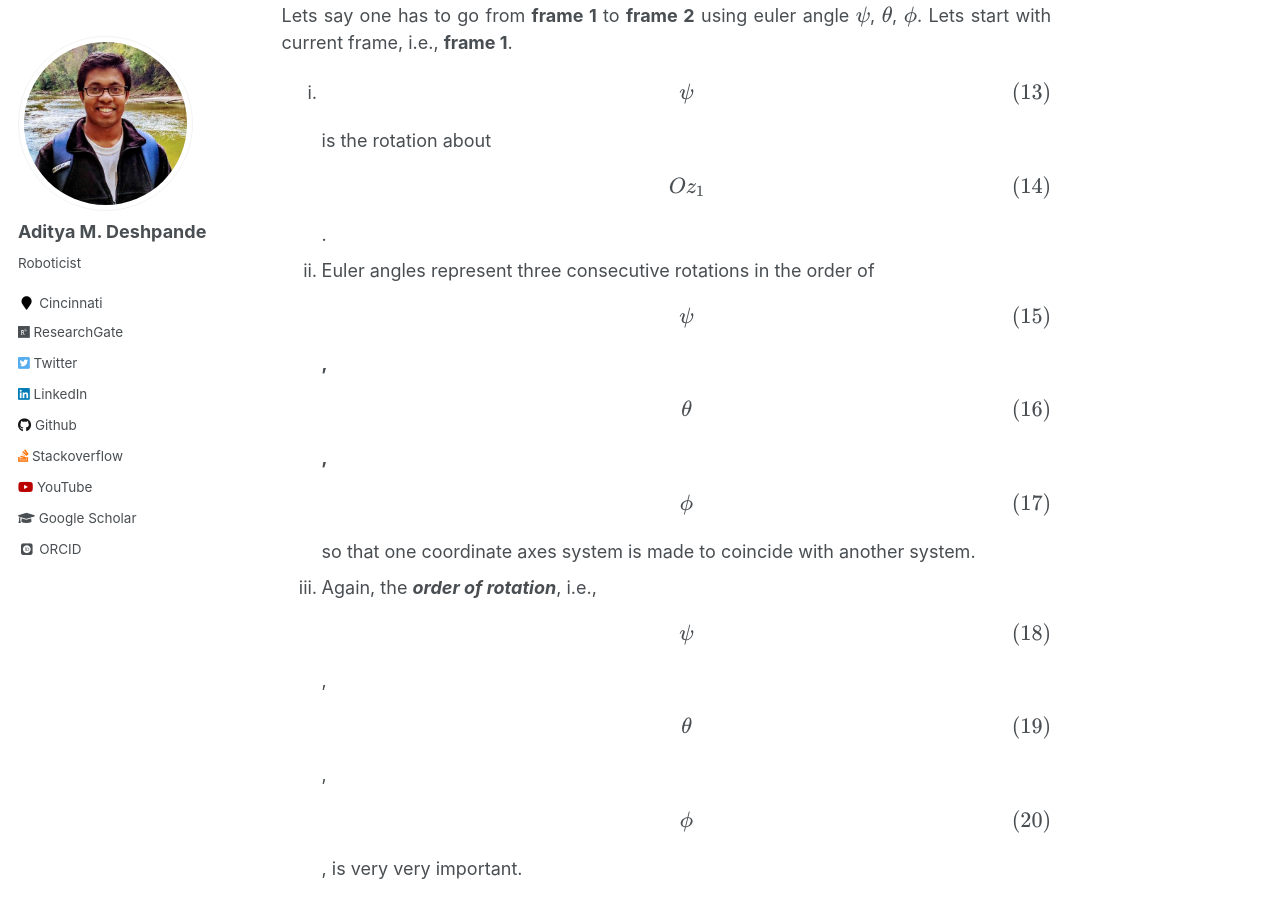
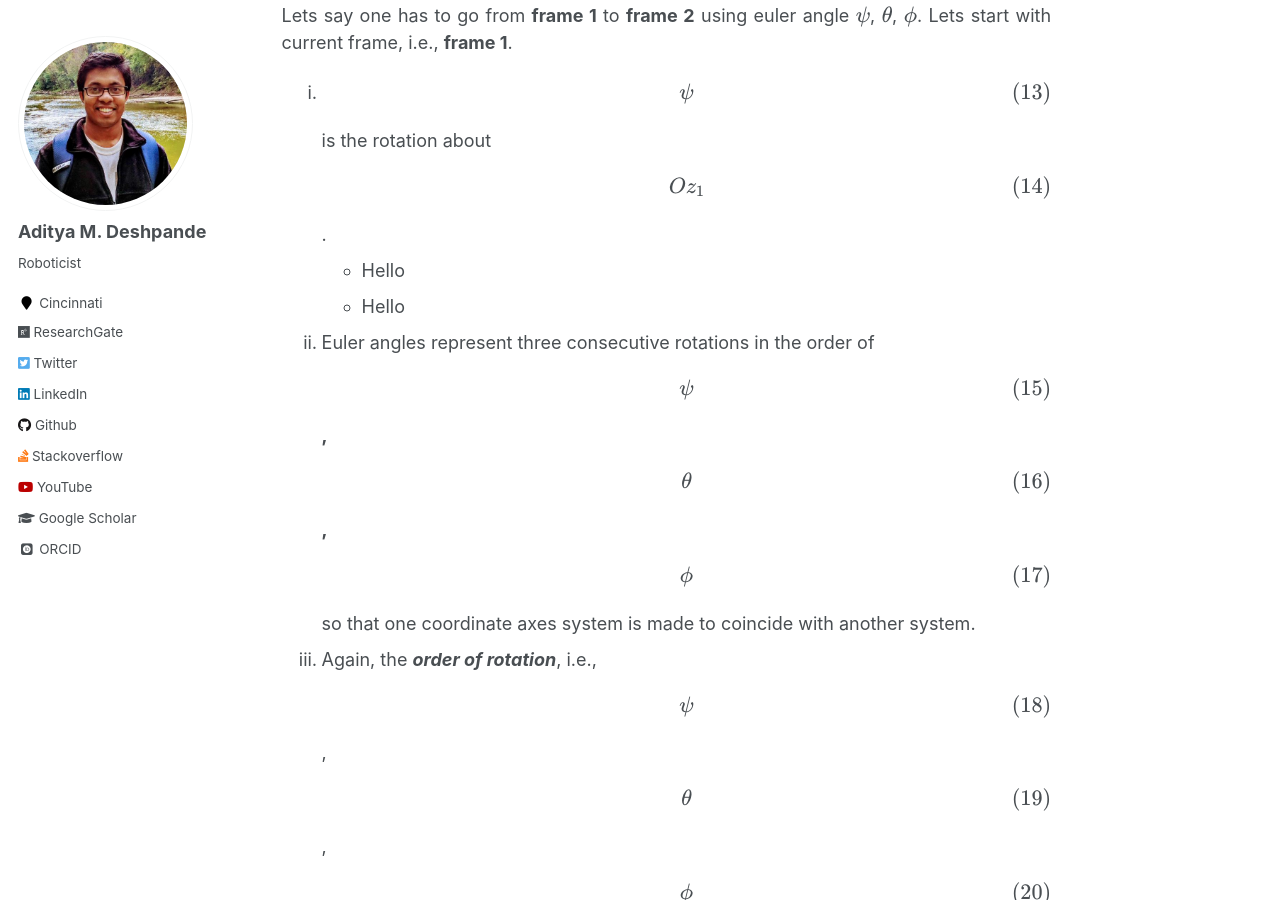
Before and after one commit to adipandas/adipandas.github.io, a Jekyll site: the page built from _posts/2020-02-10-euler-rotation.md, in a window 1280 px wide and 900 px high, scrolled down 2036 px. Built offline with Jekyll 4.4.1, drawn with Linux system fonts in a browser that asks for light colours; some web fonts are replaced; formulas are drawn with MathJax 3; comment, search, counter and statistics services are not loaded.

Commit message:
Update 2020-02-10-euler-rotation.md

```diff
--- a/_posts/2020-02-10-euler-rotation.md
+++ b/_posts/2020-02-10-euler-rotation.md
@@ -33,7 +33,12 @@ The most important thing you must remember before reading further about transfor
 ### Sequence of rotation of three euler angles:
 Lets say one has to go from **frame 1** to **frame 2** using euler angle $$\psi$$, $$\theta$$, $$\phi$$. Lets start with current frame, i.e., **frame 1**.
 <ol type="i">
-  <li><b>$$\psi$$</b> is the rotation about <b>$$Oz_{1}$$</b>.</li>
+  <li><b>$$\psi$$</b> is the rotation about <b>$$Oz_{1}$$</b>.
+    <ul>
+      <li>Hello</li>
+      <li>Hello</li>
+    </ul>
+  </li>
   <li>Euler angles represent three consecutive rotations in the order of <b>$$\psi$$, $$\theta$$, $$\phi$$</b> so that one coordinate axes system is made to coincide with another system.</li>
   <li>Again, the <b><i>order of rotation</i></b>, i.e., $$\psi$$, $$\theta$$, $$\phi$$, is very very important.</li>
 </ol>
```
